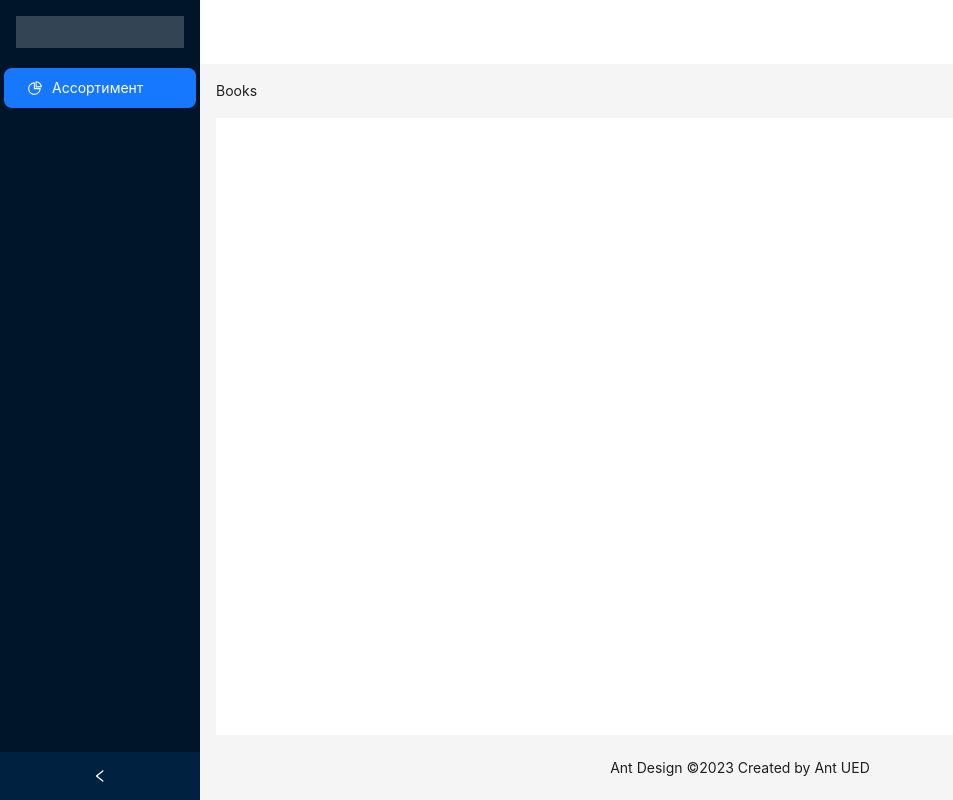
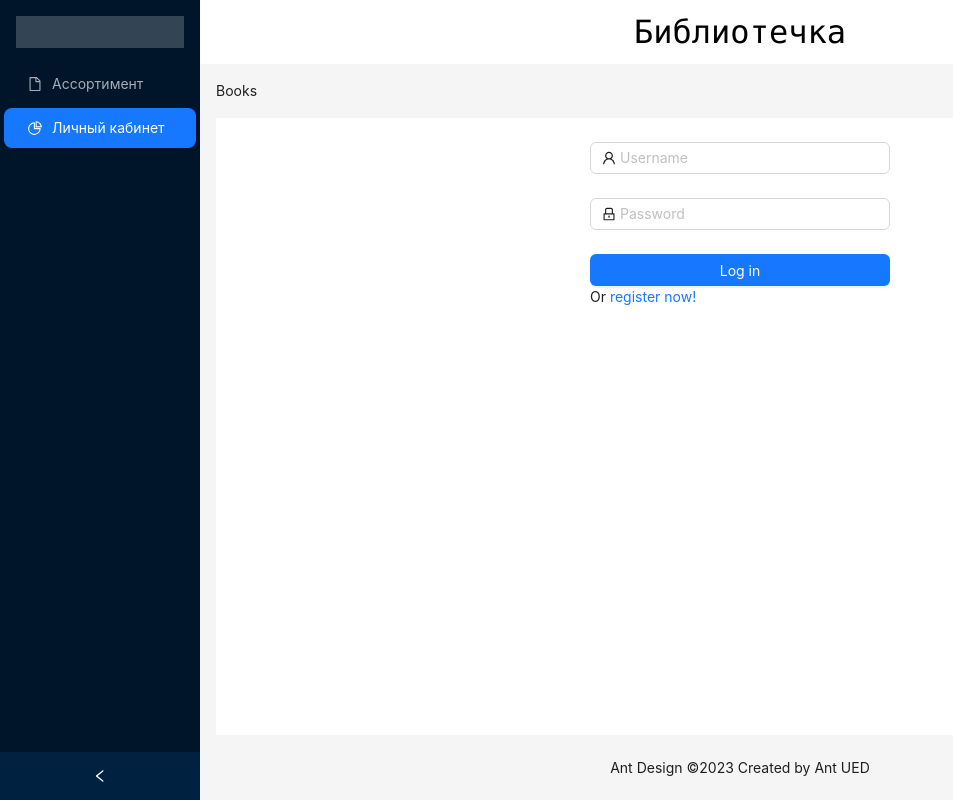
Before and after one commit to sceletoniK/Libraly, a React (Create React App) app in the folder libraly-app/: page /account in a window 1280 px wide. Shown: the whole page, without its empty margins (0-953 px from the left). Built offline with nearby package versions, Linux system fonts and the light colour scheme.

Commit message:
добавил форму аутентификации

```diff
--- a/libraly-app/src/App.tsx
+++ b/libraly-app/src/App.tsx
@@ -6,32 +6,12 @@ import {
   TeamOutlined,
   UserOutlined,
 } from '@ant-design/icons';
-import type { MenuProps } from 'antd';
 import { Breadcrumb, Layout, Menu, theme } from 'antd';
 import { Routes, Route, Link } from 'react-router-dom';
 import Books from './pages/Books';
+import Account from './pages/Login';
 
 const { Header, Content, Footer, Sider } = Layout;
-
-type MenuItem = Required<MenuProps>['items'][number];
-
-function getItem(
-  label: React.ReactNode,
-  key: React.Key,
-  icon?: React.ReactNode,
-  children?: MenuItem[],
-): MenuItem {
-  return {
-    key,
-    icon,
-    children,
-    label,
-  } as MenuItem;
-}
-
-const items: MenuItem[] = [
-  getItem((<Link to='/books'>Ассортимент</Link>), '1', <PieChartOutlined />),
-];
 
 const App: React.FC = () => {
   const [collapsed, setCollapsed] = useState(false);
@@ -42,18 +22,28 @@ const App: React.FC = () => {
   return (
     <Layout style={{ minHeight: '100vh' }}>
       <Sider collapsible collapsed={collapsed} onCollapse={(value) => setCollapsed(value)}>
+        <Menu theme="dark" defaultSelectedKeys={[ window.location.pathname ]} mode="inline">
         <div style={{ height: 32, margin: 16, background: 'rgba(255, 255, 255, 0.2)' }} />
-        <Menu theme="dark" defaultSelectedKeys={['1']} mode="inline" items={items} />
+          <Menu.Item key='/'icon={<FileOutlined />}>
+            <Link to='/'>Ассортимент</Link>
+          </Menu.Item>
+          <Menu.Item key='/account' icon={<PieChartOutlined />}>
+            <Link to='/account'>Личный кабинет</Link>
+          </Menu.Item>
+        </Menu>
       </Sider>
       <Layout className="site-layout">
-        <Header style={{ padding: 0, background: colorBgContainer }} />
+        <Header style={{ padding: 0, background: colorBgContainer }}>
+          <p className='header_text'>Библиотечка</p>
+        </Header>
         <Content style={{ margin: '0 16px' }}>
           <Breadcrumb style={{ margin: '16px 0' }}>
             <Breadcrumb.Item>Books</Breadcrumb.Item>
           </Breadcrumb>
           <div style={{ padding: 24, minHeight: '100%', background: colorBgContainer }}>
             <Routes>
-              <Route path='/books' element={<Books />} />
+              <Route path='/' element={<Books />} />
+              <Route path='/account' element={<Account />}/>
             </Routes>
           </div>
         </Content>
--- a/libraly-app/src/index.css
+++ b/libraly-app/src/index.css
@@ -11,3 +11,12 @@ code {
   font-family: source-code-pro, Menlo, Monaco, Consolas, 'Courier New',
     monospace;
 }
+
+.header_text {
+  font-family: source-code-pro, Menlo, Monaco, Consolas, 'Courier New',
+    monospace;
+  color: black;
+  font-size: 32px;
+  text-align: center;
+  margin: 0;
+}
--- a/libraly-app/src/pages/Books.tsx
+++ b/libraly-app/src/pages/Books.tsx
@@ -27,7 +27,7 @@ const Books: React.FC = () => {
   }, [])
 
   interface DataType {
-    key: React.Key;
+    id: React.Key,
     name : string,
     author : string,
     publisher : string
@@ -138,9 +138,9 @@ const Books: React.FC = () => {
   } else {
   return (
     <>
-    <Row>
-      <Col span={24}>
-        <Table dataSource={items} columns={columns} />
+    <Row justify='center'>
+      <Col span={18}>
+        <Table bordered dataSource={items} columns={columns} />
       </Col>
     </Row>
     </>
--- /dev/null
+++ b/libraly-app/src/pages/Login.css
@@ -0,0 +1,6 @@
+.login-form {
+    width: 300px;
+}
+.login-form-button {
+    width: 100%;
+}
--- /dev/null
+++ b/libraly-app/src/pages/Login.tsx
@@ -0,0 +1,48 @@
+import React from 'react';
+import { LockOutlined, UserOutlined } from '@ant-design/icons';
+import { Button, Checkbox, Form, Input } from 'antd';
+import './Login.css';
+
+const Account: React.FC = () => {
+  const onFinish = (values: any) => {
+    console.log('Received values of form: ', values);
+  };
+
+  return (
+      <div style={{display: 'flex', justifyContent: 'center'}}>
+          <Form
+              name="normal_login"
+              className="login-form"
+              initialValues={{ remember: true }}
+              onFinish={onFinish}
+
+          >
+              <Form.Item
+                  name="username"
+                  rules={[{ required: true, message: 'Please input your Username!' }]}
+              >
+                  <Input prefix={<UserOutlined className="site-form-item-icon" />} placeholder="Username" />
+              </Form.Item>
+              <Form.Item
+                  name="password"
+                  rules={[{ required: true, message: 'Please input your Password!' }]}
+              >
+                  <Input
+                      prefix={<LockOutlined className="site-form-item-icon" />}
+                      type="password"
+                      placeholder="Password"
+                  />
+              </Form.Item>
+
+              <Form.Item>
+                  <Button type="primary" htmlType="submit" className="login-form-button">
+                      Log in
+                  </Button>
+                  Or <a href="">register now!</a>
+              </Form.Item>
+          </Form>
+      </div>
+  );
+};
+
+export default Account;
```
